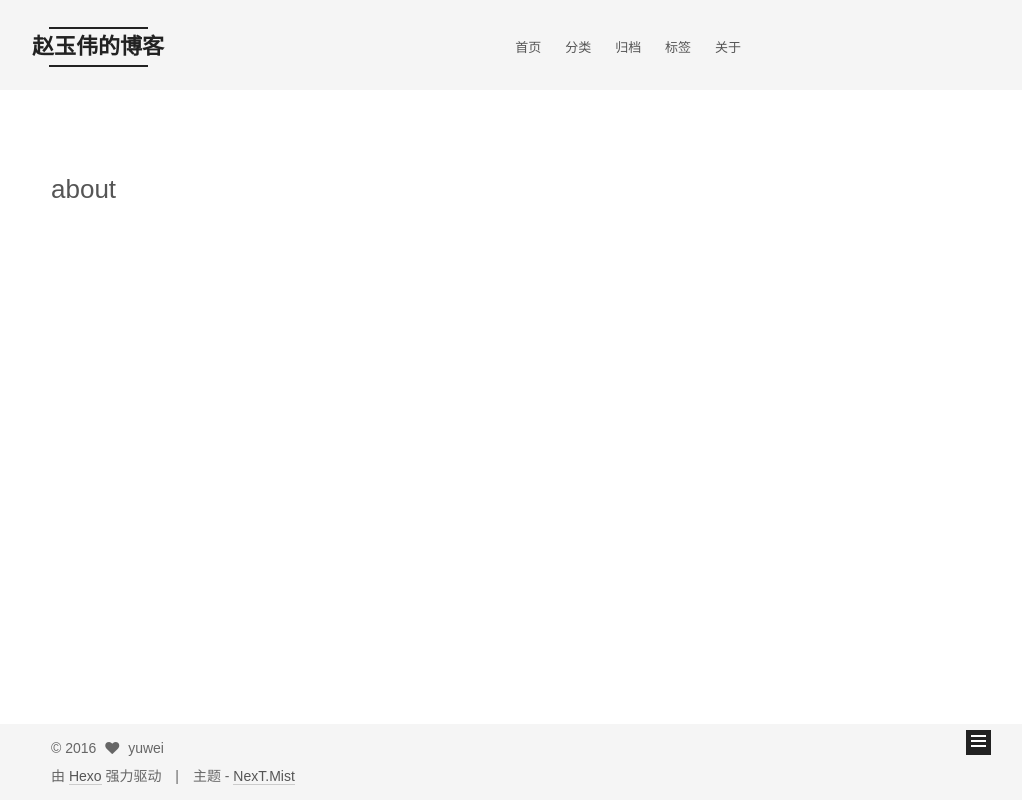
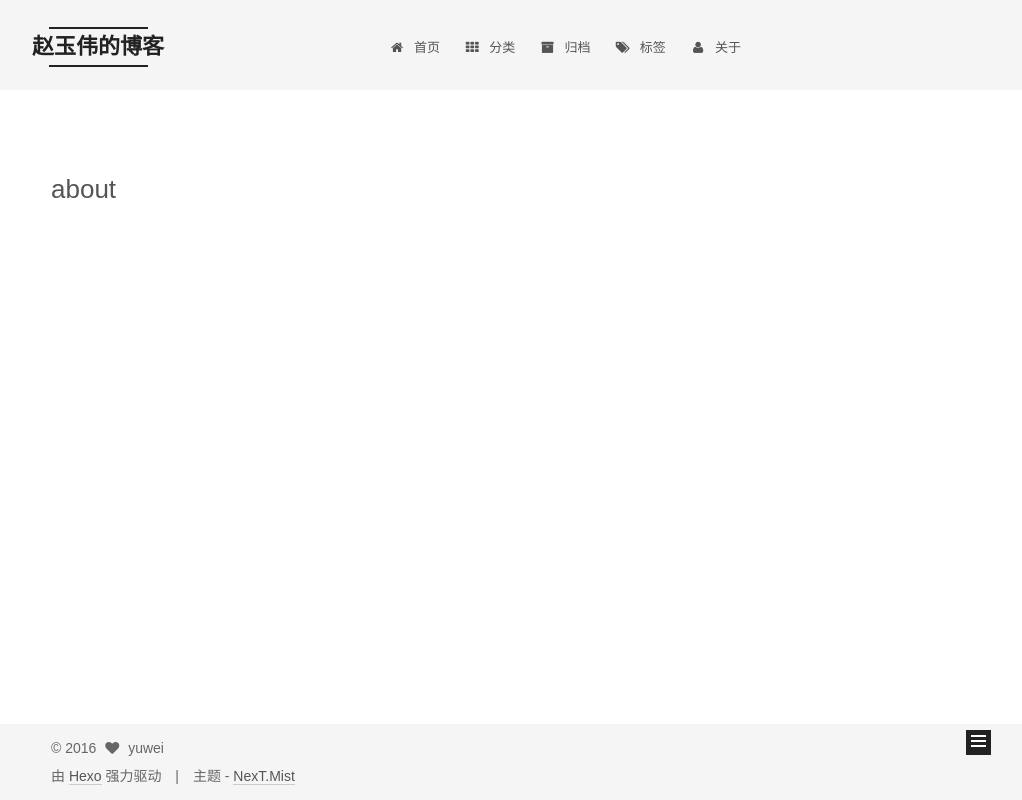
Before and after one commit to zhaoyuwei/zhaoyuwei.github.io, a plain HTML site: page about/index.html in a window 1280 px wide. Shown: the whole page, without its empty margins (239-1261 px from the left). Drawn offline with Linux system fonts and the light colour scheme.

Commit message:
Site updated: 2016-12-13 02:31:19

```diff
--- a/about/index.html
+++ b/about/index.html
@@ -43,6 +43,8 @@
 
 
   <meta name="keywords" content="Hexo, NexT" />
+
+
 
 
 
@@ -165,6 +167,8 @@
         <li class="menu-item menu-item-home">
           <a href="/" rel="section">
 
+              <i class="menu-item-icon fa fa-fw fa-home"></i> <br />
+
             首页
           </a>
         </li>
@@ -172,6 +176,8 @@
 
         <li class="menu-item menu-item-categories">
           <a href="/categories" rel="section">
+
+              <i class="menu-item-icon fa fa-fw fa-th"></i> <br />
 
             分类
           </a>
@@ -181,6 +187,8 @@
         <li class="menu-item menu-item-archives">
           <a href="/archives" rel="section">
 
+              <i class="menu-item-icon fa fa-fw fa-archive"></i> <br />
+
             归档
           </a>
         </li>
@@ -189,6 +197,8 @@
         <li class="menu-item menu-item-tags">
           <a href="/tags" rel="section">
 
+              <i class="menu-item-icon fa fa-fw fa-tags"></i> <br />
+
             标签
           </a>
         </li>
@@ -196,6 +206,8 @@
 
         <li class="menu-item menu-item-about">
           <a href="/about" rel="section">
+
+              <i class="menu-item-icon fa fa-fw fa-user"></i> <br />
 
             关于
           </a>
--- a/css/main.css
+++ b/css/main.css
@@ -1680,7 +1680,7 @@ pre .javascript .function {
   width: 4px;
   height: 4px;
   border-radius: 50%;
-  background: #11a7c9;
+  background: #ff7e5d;
 }
 .links-of-blogroll {
   font-size: 13px;
```
Also changed, not shown: 2016/12/11/hello-world/index.html (+10 -0 lines), archives/2016/12/index.html (+10 -0 lines), archives/2016/index.html (+10 -0 lines), archives/index.html (+10 -0 lines), categories/index.html (+10 -2 lines), index.html (+10 -0 lines), tags/index.html (+10 -0 lines).
